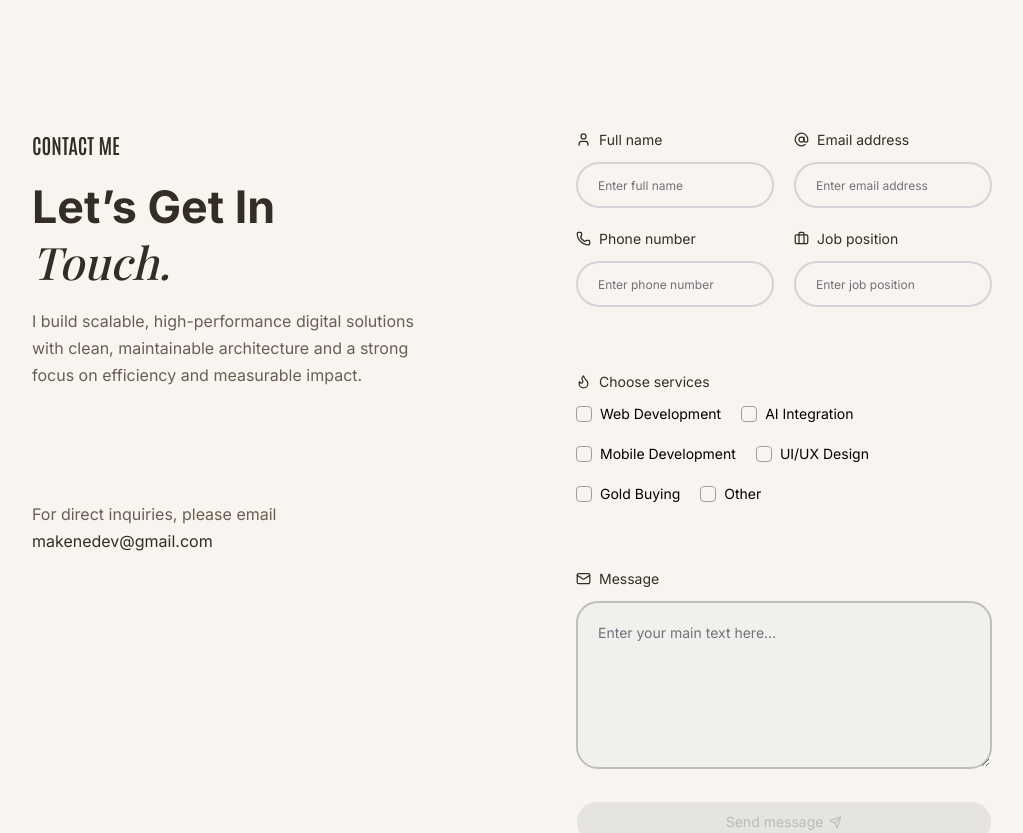
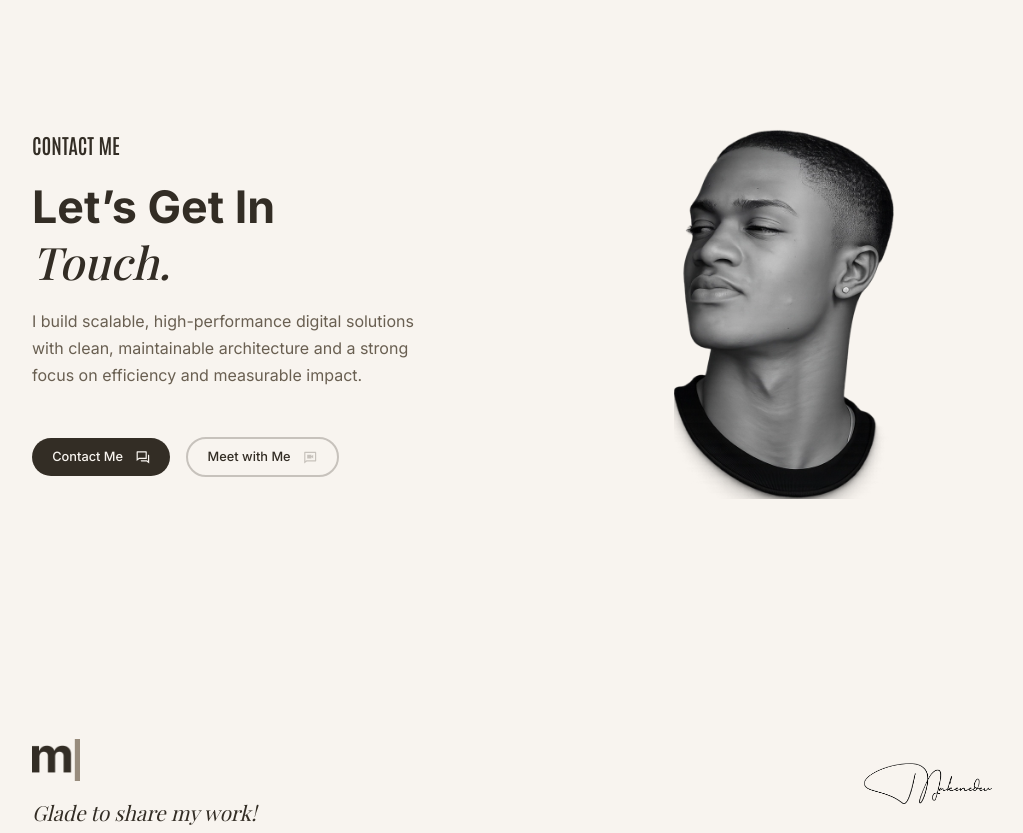
Before and after one commit to makeneto/makenedev, a React (Vite) app: page / in a window 1280 px wide. Shown: the part 2900-3733 px from the top of the page, without its empty margins (128-1151 px from the left). Built offline with nearby package versions, Linux system fonts and the light colour scheme; no server answers; a web font is replaced by a local one.

Commit message:
feat(home): replace ContactSection with Cta component and format ShowcaseSection props

```diff
--- a/src/pages/Home.tsx
+++ b/src/pages/Home.tsx
@@ -1,11 +1,11 @@
 import React from "react"
 
 import { works } from "../data/works"
-import ContactSection from "../components/contact/ContactSection"
 import HomeHeader from "../components/headers/HomeHeader"
 import ShowcaseSection from "../components/showcase-section/ShowcaseSection"
 import QuoteOfTheWeek from "../components/QuoteOfTheWeek"
 import MyServices from "../components/myServices/MyServices"
+import Cta from "../components/contact/Cta"
 
 export default function Home() {
   return (
@@ -13,10 +13,15 @@ export default function Home() {
       <HomeHeader />
       <MyServices />
       <QuoteOfTheWeek />
-      <ShowcaseSection title="Last Works" viewAll="/work" items={works} isHomePage />
+      <ShowcaseSection
+        title="Last Works"
+        viewAll="/work"
+        items={works}
+        isHomePage
+      />
 
       {/* <VerticalBlogList /> */}
-      <ContactSection className="mt-50 sm:mt-70" />
+      <Cta className="mt-50 sm:mt-70" />
     </React.Fragment>
   )
 }
```
